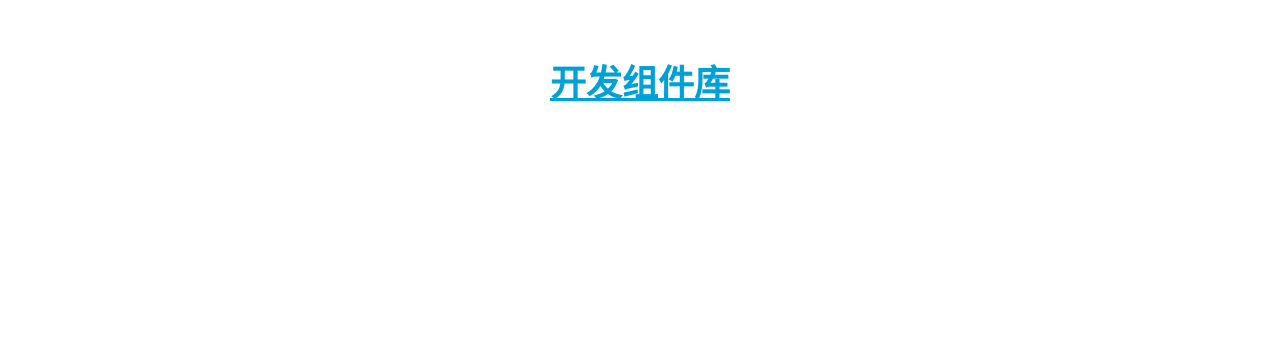
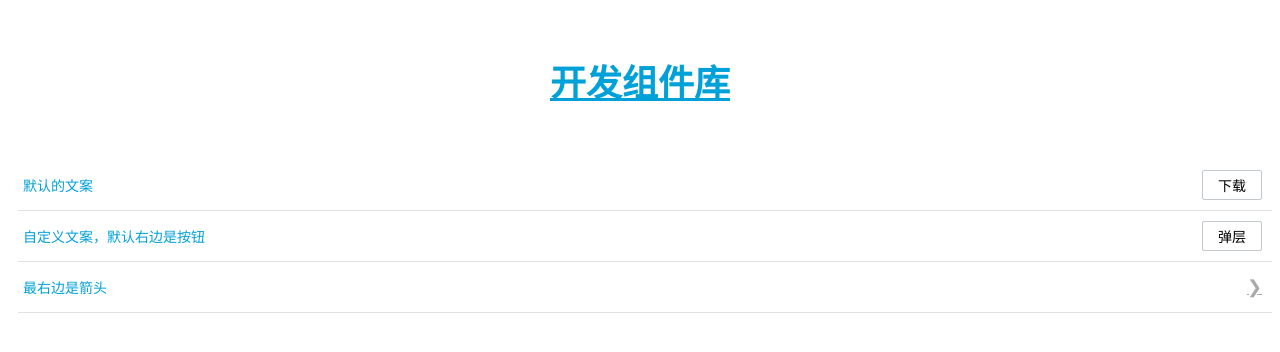
Before and after one commit to kele5215/PycharmProjects, a Vue app in the folder frontend/: page /#/list in a window 1280 px wide. Shown: the top 352 px of the page. Built offline with nearby package versions, Linux system fonts and the light colour scheme.

Commit message:
Aue study List Show

```diff
--- /dev/null
+++ b/frontend/src/components/quiArrow.vue
@@ -0,0 +1,21 @@
+<template>
+  <a class="qui-arrow" :href="getHref()">❯</a>
+</template>
+
+<script>
+export default {
+  methods: {
+    getHref: function () {
+      return 'https://translate.google.com/?hl=ja'
+    }
+  }
+}
+</script>
+
+<style scoped>
+.qui-arrow {
+  font-size: 18px;
+  color: #aaa;
+  margin-right: 10px;
+}
+</style>
--- /dev/null
+++ b/frontend/src/components/quiList.vue
@@ -0,0 +1,77 @@
+<template>
+  <div class="qui-list">
+    <span class="list-tips">{{ tipText }}</span>
+    <!-- <qui-btn
+      v-on:btnClickEvent="listBtnClickEvent"
+      :msg="msg"
+      class="small"
+    ></qui-btn> -->
+    <component
+      :is="currentView"
+      v-on:btnClickEvent="listBtnClickEvent"
+      :msg="msg"
+      class="small"
+    ></component>
+  </div>
+</template>
+
+<script>
+import quiButton from '../components/quiButton'
+import quiArrow from '../components/quiArrow'
+export default {
+  props: {
+    msg: {
+      default: '下载'
+    },
+    tipText: {
+      default: '默认的文案'
+    },
+    currentView: {
+      default: 'qui-btn'
+    },
+    btnClickEvent: {
+      type: Function,
+      default: function () {
+        alert(this.msg + '我是默认事件')
+      }
+    }
+  },
+  components: {
+    'qui-btn': quiButton,
+    'qui-arrow': quiArrow
+  },
+  methods: {
+    listBtnClickEvent: function () {
+      this.btnClickEvent()
+      this.$emit('listBtnClickEvent')
+    }
+  }
+}
+</script>
+
+<style scoped>
+.qui-list {
+  padding: 10px 0;
+  margin-left: 10px;
+  overflow: hidden;
+  border-bottom: 1px solid #e0e0e0;
+  vertical-align: middle;
+  display: flex;
+  justify-content: center;
+  align-items: Center;
+  min-height: 30px;
+}
+.qui-list .qui-btn {
+  float: right;
+  margin-right: 10px;
+}
+.qui-list .list-tips {
+  padding: 0 5px;
+  color: #00a0d8;
+  float: left;
+  vertical-align: middle;
+  flex: 1;
+  text-align: left;
+  font-size: 14px;
+}
+</style>
--- /dev/null
+++ b/frontend/src/pages/pageQuiList.vue
@@ -0,0 +1,32 @@
+<template>
+  <div id="pageQuiList" class="qui-list">
+    <qui-list v-on:listBtnClickEvent="testList"></qui-list>
+    <qui-list tipText="自定义文案，默认右边是按钮" msg="弹层"></qui-list>
+    <qui-list
+      tipText="最右边是箭头"
+      currentView="qui-arrow"
+      v-on:listBtnClickEvent="testArrow"
+    ></qui-list>
+  </div>
+</template>
+
+<script>
+import quiList from '../components/quiList.vue'
+export default {
+  name: 'pageQuiList',
+  components: {
+    'qui-list': quiList
+  },
+  methods: {
+    testList: function () {
+      alert('wo shi testList')
+    },
+    testArrow: function () {
+      alert('wo shi testArrow')
+    }
+  }
+}
+</script>
+
+<style scoped>
+</style>
--- a/frontend/src/router/index.js
+++ b/frontend/src/router/index.js
@@ -9,6 +9,7 @@ import Router from 'vue-router'
 import index from '../pages/index.vue'
 import pageQuiButton from '../pages/pageQuiButton.vue'
 import pageQuiNav from '../pages/pageQuiNav.vue'
+import pageQuiList from '../pages/pageQuiList.vue'
 
 Vue.use(Router)
 
@@ -48,6 +49,11 @@ export default new Router({
       path: '/nav',
       name: 'nav',
       component: pageQuiNav
+    },
+    {
+      path: '/list',
+      name: 'list',
+      component: pageQuiList
     }
   ]
 })
```
